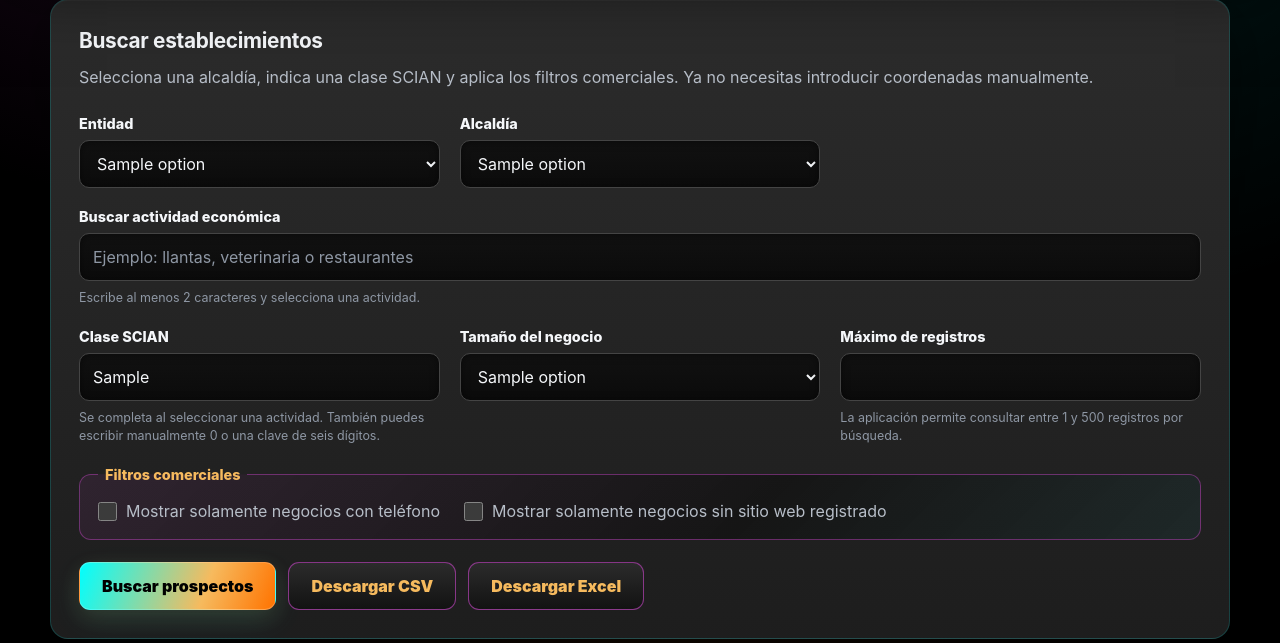
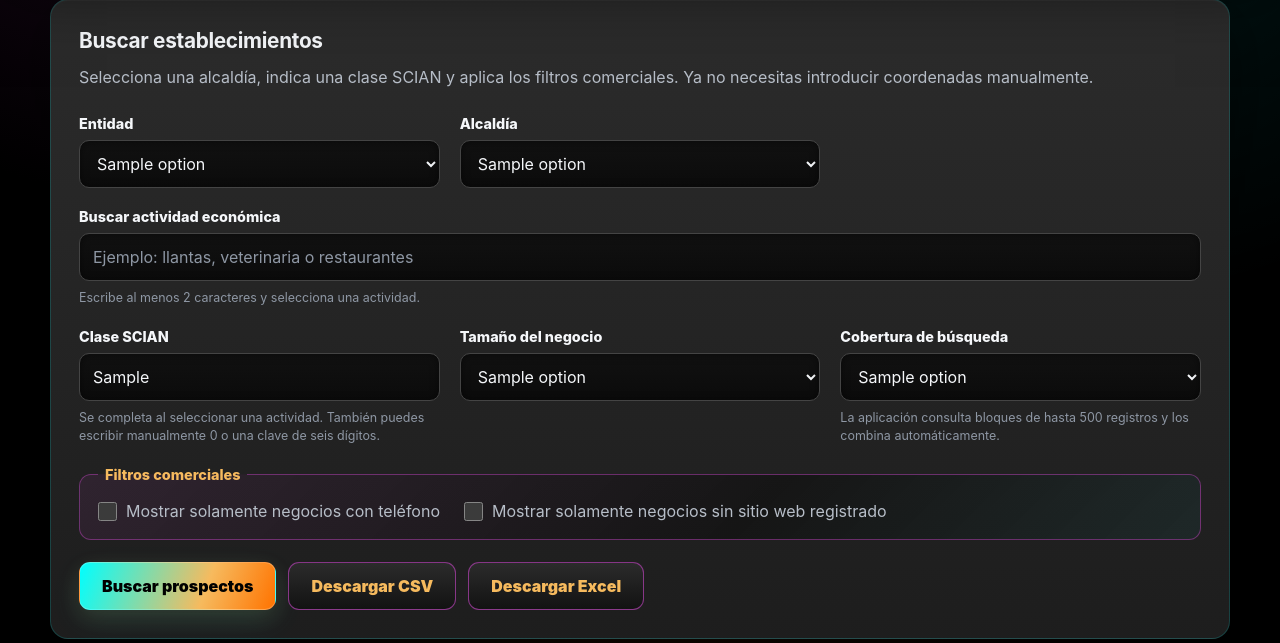
Before and after one commit to raulcamaracarreon/OrvexSignalScouting, a Flask app: template templates/index.html in a window 1280 px wide. Shown: the part 284-927 px from the top of the page. Run offline with Flask 3, Linux system fonts and the light colour scheme; the template is opened without the code that fills it: most values are stand-ins (such as "Sample title", 1, 10 or a date in 2020).

Commit message:
Add accumulated DENUE coverage search

```diff
--- a/app.py
+++ b/app.py
@@ -21,6 +21,32 @@ ENV_PATH = PROJECT_ROOT / ".env"
 DENUE_BASE_URL = (
     "https://www.inegi.org.mx/app/api/denue/v1/consulta"
 )
+
+DENUE_BATCH_SIZE = 500
+
+COVERAGE_OPTIONS = [
+    {
+        "value": "500",
+        "label": "Rápida — hasta 500 establecimientos",
+    },
+    {
+        "value": "1000",
+        "label": "Equilibrada — hasta 1,000 establecimientos",
+    },
+    {
+        "value": "2000",
+        "label": "Amplia — hasta 2,000 establecimientos",
+    },
+    {
+        "value": "5000",
+        "label": "Exhaustiva — hasta 5,000 establecimientos",
+    },
+]
+
+VALID_COVERAGE_LIMITS = {
+    int(option["value"])
+    for option in COVERAGE_OPTIONS
+}
 
 ENTITY_OPTIONS = [
     {
@@ -220,7 +246,7 @@ def get_default_form() -> dict[str, object]:
         "municipality": "007",
         "activity_class": "468213",
         "stratum": "0",
-        "maximum_records": "100",
+        "maximum_records": "1000",
         "only_with_phone": True,
         "only_without_website": True,
     }
@@ -246,12 +272,14 @@ def get_option_name(
     return selected_code
 
 
-def query_denue_area(
+def query_denue_range(
+    session: requests.Session,
     entity: str,
     municipality: str,
     activity_class: str,
     stratum: str,
-    maximum_records: int,
+    initial_record: int,
+    final_record: int,
 ) -> list[dict[str, object]]:
     token = os.getenv("DENUE_TOKEN", "").strip()
 
@@ -272,19 +300,19 @@ def query_denue_area(
         "0/"
         f"{activity_class}/"
         "0/"
-        "1/"
-        f"{maximum_records}/"
+        f"{initial_record}/"
+        f"{final_record}/"
         "0/"
         f"{stratum}/"
         f"{token}"
     )
 
-    response = requests.get(
+    response = session.get(
         request_url,
         timeout=30,
         headers={
             "Accept": "application/json",
-            "User-Agent": "OrvexSignalScouting/0.2",
+            "User-Agent": "OrvexSignalScouting/0.3",
         },
     )
 
@@ -302,6 +330,61 @@ def query_denue_area(
         for record in data
         if isinstance(record, dict)
     ]
+
+
+def query_denue_coverage(
+    entity: str,
+    municipality: str,
+    activity_class: str,
+    stratum: str,
+    coverage_limit: int,
+) -> tuple[list[dict[str, object]], int, bool]:
+    accumulated_records: list[dict[str, object]] = []
+
+    batch_count = 0
+    initial_record = 1
+
+    with requests.Session() as session:
+        while initial_record <= coverage_limit:
+            final_record = min(
+                initial_record + DENUE_BATCH_SIZE - 1,
+                coverage_limit,
+            )
+
+            requested_batch_size = (
+                final_record - initial_record + 1
+            )
+
+            batch_records = query_denue_range(
+                session=session,
+                entity=entity,
+                municipality=municipality,
+                activity_class=activity_class,
+                stratum=stratum,
+                initial_record=initial_record,
+                final_record=final_record,
+            )
+
+            batch_count += 1
+
+            accumulated_records.extend(
+                batch_records[:requested_batch_size]
+            )
+
+            if len(batch_records) < requested_batch_size:
+                break
+
+            initial_record = final_record + 1
+
+    coverage_limit_reached = (
+        len(accumulated_records) >= coverage_limit
+    )
+
+    return (
+        accumulated_records,
+        batch_count,
+        coverage_limit_reached,
+    )
 
 
 def normalize_text(value: object) -> str:
@@ -666,17 +749,27 @@ def validate_form(
     form_data: dict[str, object],
 ) -> tuple[str, str, str, str, int]:
     entity = str(form_data["entity"]).strip()
+
     municipality = str(
         form_data["municipality"]
     ).strip()
+
     activity_class = str(
         form_data["activity_class"]
     ).strip()
-    stratum = str(form_data["stratum"]).strip()
 
-    maximum_records = int(
-        str(form_data["maximum_records"])
-    )
+    stratum = str(
+        form_data["stratum"]
+    ).strip()
+
+    try:
+        coverage_limit = int(
+            str(form_data["maximum_records"])
+        )
+    except (TypeError, ValueError) as error:
+        raise ValueError(
+            "Selecciona una cobertura de búsqueda válida."
+        ) from error
 
     valid_entities = get_valid_codes(
         ENTITY_OPTIONS
@@ -717,10 +810,9 @@ def validate_form(
             "Selecciona un tamaño de negocio válido."
         )
 
-    if not 1 <= maximum_records <= 500:
+    if coverage_limit not in VALID_COVERAGE_LIMITS:
         raise ValueError(
-            "La cantidad de registros debe estar "
-            "entre 1 y 500."
+            "Selecciona una cobertura de búsqueda disponible."
         )
 
     return (
@@ -728,7 +820,7 @@ def validate_form(
         municipality,
         activity_class,
         stratum,
-        maximum_records,
+        coverage_limit,
     )
 
 
@@ -737,10 +829,14 @@ def index():
     form_data = get_default_form()
 
     results: list[dict[str, object]] = []
+
     error_message = ""
     api_result_count = 0
     search_executed = False
     search_description = ""
+
+    denue_batch_count = 0
+    coverage_limit_reached = False
 
     if request.method == "POST":
         search_executed = True
@@ -798,15 +894,19 @@ def index():
                 municipality,
                 activity_class,
                 stratum,
-                maximum_records,
+                coverage_limit,
             ) = validate_form(form_data)
 
-            raw_results = query_denue_area(
+            (
+                raw_results,
+                denue_batch_count,
+                coverage_limit_reached,
+            ) = query_denue_coverage(
                 entity=entity,
                 municipality=municipality,
                 activity_class=activity_class,
                 stratum=stratum,
-                maximum_records=maximum_records,
+                coverage_limit=coverage_limit,
             )
 
             api_result_count = len(raw_results)
@@ -858,7 +958,8 @@ def index():
             search_description = (
                 f"{municipality_name}, {entity_name} · "
                 f"SCIAN {activity_class} · "
-                f"{stratum_name}"
+                f"{stratum_name} · "
+                f"Cobertura hasta {coverage_limit:,}"
             )
 
         except ValueError as error:
@@ -903,11 +1004,14 @@ def index():
         entity_options=ENTITY_OPTIONS,
         municipality_options=MUNICIPALITY_OPTIONS,
         stratum_options=STRATUM_OPTIONS,
+        coverage_options=COVERAGE_OPTIONS,
         results=results,
         error_message=error_message,
         api_result_count=api_result_count,
         search_executed=search_executed,
         search_description=search_description,
+        denue_batch_count=denue_batch_count,
+        coverage_limit_reached=coverage_limit_reached,
     )
 
 
--- a/static/styles.css
+++ b/static/styles.css
@@ -469,7 +469,7 @@ h2 {
 
 .results-summary {
     display: grid;
-    grid-template-columns: repeat(2, minmax(0, 1fr));
+    grid-template-columns: repeat(3, minmax(0, 1fr));
     gap: 18px;
     margin: 24px 0;
 }
--- a/templates/index.html
+++ b/templates/index.html
@@ -213,22 +213,32 @@
 
                 <div class="field">
                     <label for="maximum_records">
-                        Máximo de registros
+                        Cobertura de búsqueda
                     </label>
 
-                    <input
+                    <select
                         id="maximum_records"
                         name="maximum_records"
-                        type="number"
-                        min="1"
-                        max="500"
-                        value="{{ form_data.maximum_records }}"
                         required
                     >
+                        {% for option in coverage_options %}
+                            <option
+                                value="{{ option.value }}"
+                                {% if
+                                    form_data.maximum_records
+                                    == option.value
+                                %}
+                                    selected
+                                {% endif %}
+                            >
+                                {{ option.label }}
+                            </option>
+                        {% endfor %}
+                    </select>
 
                     <small class="field-hint">
-                        La aplicación permite consultar entre
-                        1 y 500 registros por búsqueda.
+                        La aplicación consulta bloques de hasta
+                        500 registros y los combina automáticamente.
                     </small>
                 </div>
 
@@ -310,7 +320,7 @@
                     </span>
 
                     <span class="summary-label">
-                        resultados recibidos del DENUE
+                        establecimientos examinados
                     </span>
                 </div>
 
@@ -323,7 +333,36 @@
                         prospectos después de aplicar filtros
                     </span>
                 </div>
+
+                <div>
+                    <span class="summary-number">
+                        {{ denue_batch_count }}
+                    </span>
+
+                    <span class="summary-label">
+                        {% if denue_batch_count == 1 %}
+                            bloque consultado al DENUE
+                        {% else %}
+                            bloques consultados al DENUE
+                        {% endif %}
+                    </span>
+                </div>
             </section>
+
+            {% if coverage_limit_reached %}
+                <section class="alert">
+                    <strong>
+                        Se alcanzó la cobertura seleccionada.
+                    </strong>
+
+                    <p>
+                        Podrían existir más establecimientos después
+                        de los {{ api_result_count }} examinados.
+                        Selecciona una cobertura mayor para ampliar
+                        la búsqueda.
+                    </p>
+                </section>
+            {% endif %}
 
             {% if results %}
                 <section class="card results-card">
@@ -336,8 +375,10 @@
                             </p>
 
                             <p class="help-text">
-                                La ausencia de sitio web en DENUE
-                                debe verificarse posteriormente.
+                                Los filtros y las exportaciones se
+                                aplican a todos los establecimientos
+                                examinados. La ausencia de sitio web
+                                en DENUE debe verificarse posteriormente.
                             </p>
                         </div>
                     </div>
```
